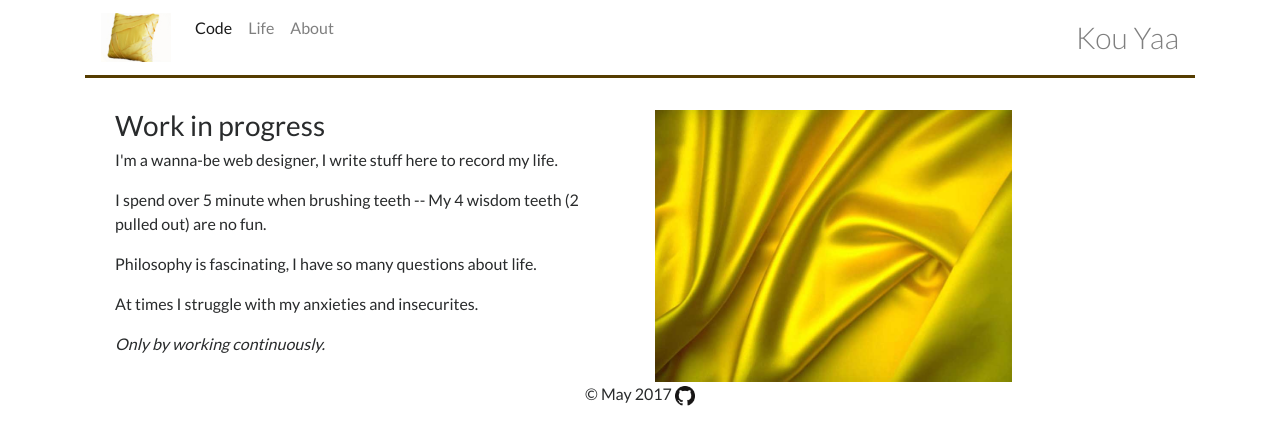
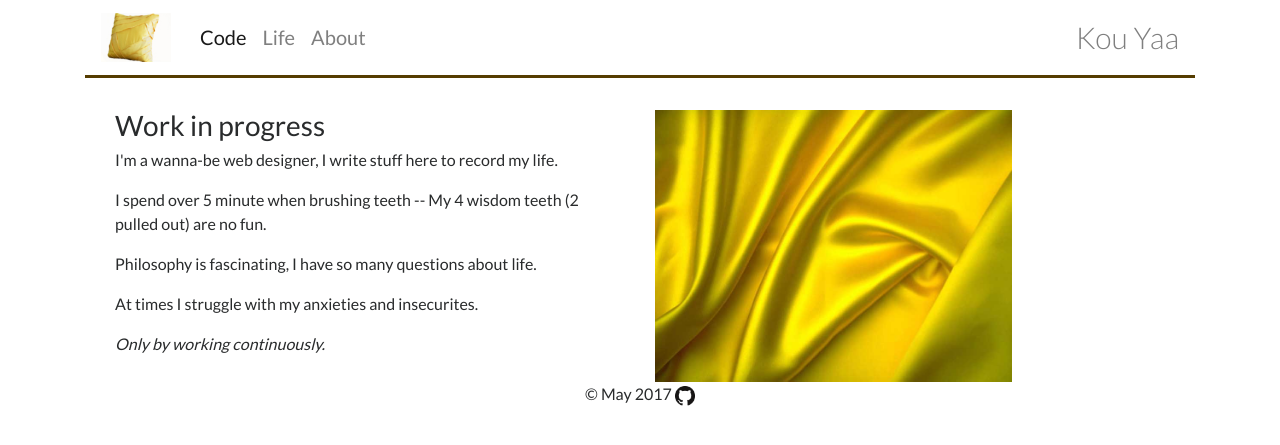
Before and after one commit to yinkouya/yinkouya.github.io, a Jekyll site: the page built from about.html, in a window 1280 px wide. Shown: the top 445 px of the page. Built offline with Jekyll 4.4.1, drawn with Linux system fonts in a browser that asks for light colours; nearby versions of some CDN libraries.

Commit message:
Update style.css

```diff
--- a/assets/style.css
+++ b/assets/style.css
@@ -15,8 +15,8 @@ img.brand {
   border-bottom-color: #553C00;
 }
 
-.navbar-nav mr-auto {
-  font-size: 15px;
+.navbar-nav.mr-auto {
+  font-size: 20px;
   margin: auto auto auto 5px;
 }
 
```
